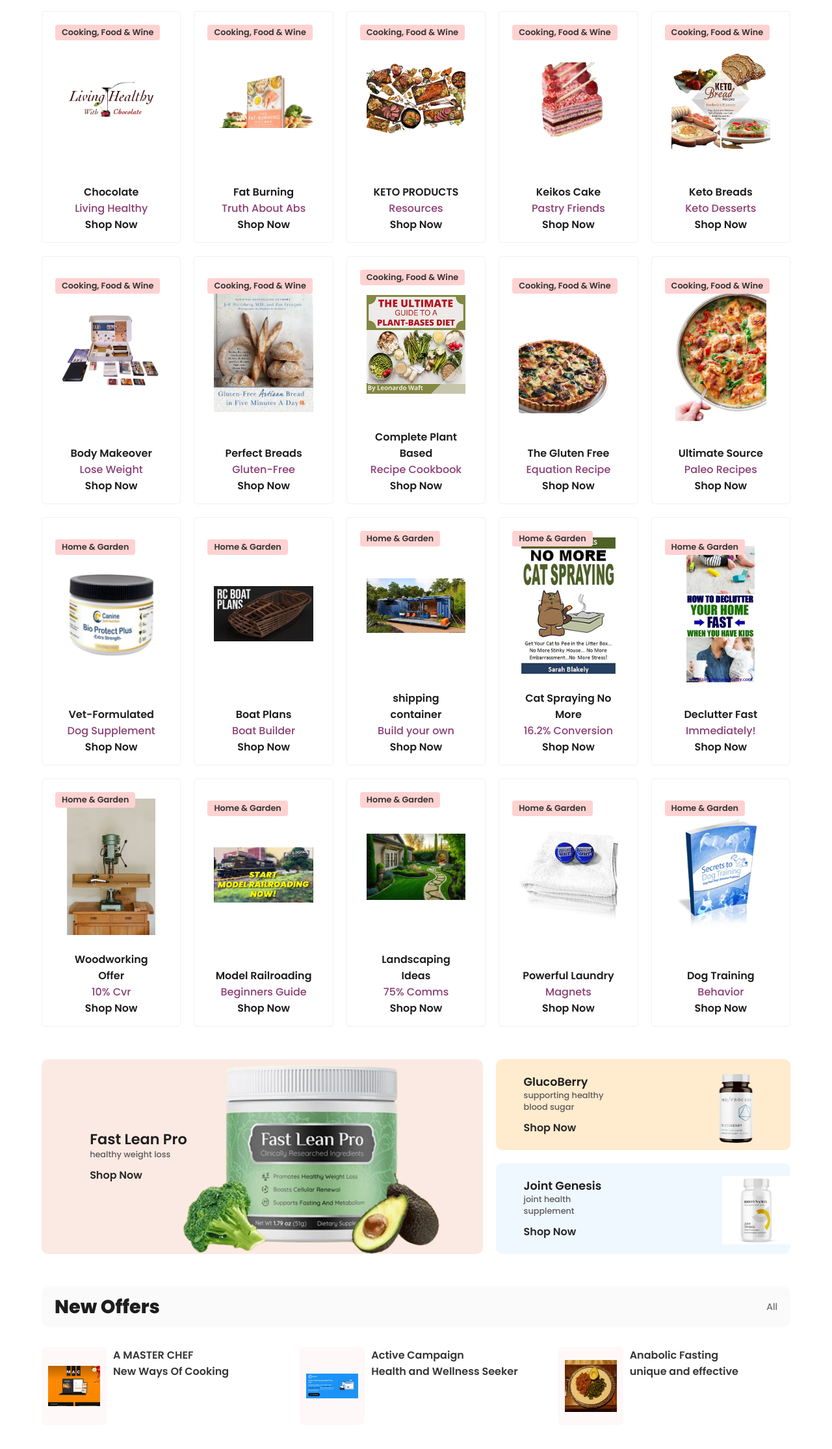
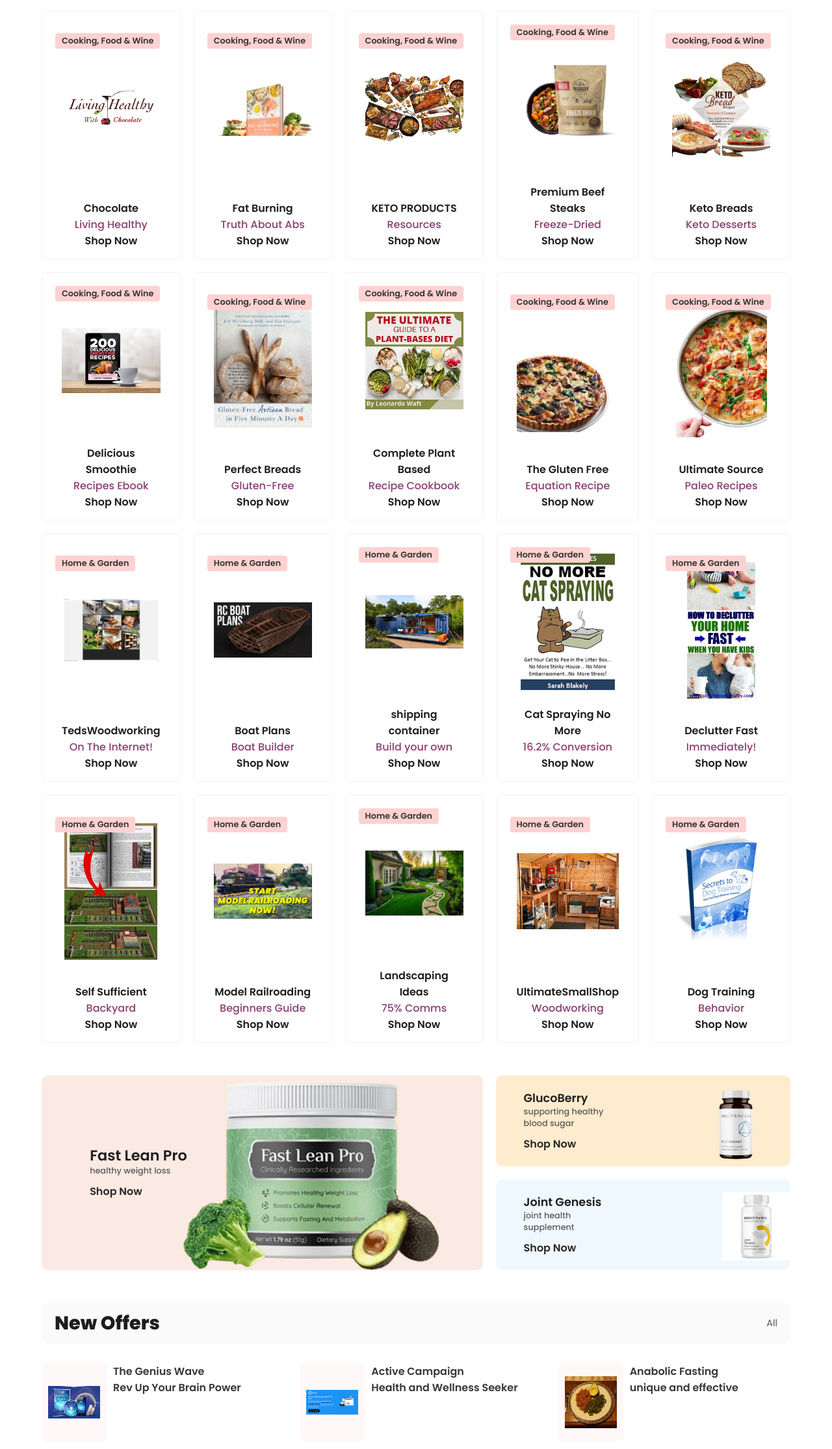
Before and after one commit to Dan040971/cbmarketing_aff, a plain HTML site: page index.html in a window 1280 px wide. Shown: the part 2468-4698 px from the top of the page at 65% size. Drawn offline with nearby package versions, Linux system fonts and the light colour scheme.

Commit message:
update index

```diff
--- a/index.html
+++ b/index.html
@@ -444,14 +444,14 @@
            <div class="top-offers-box Cooking">
             <!-- img -->
              <a href="#" class="top-offers-img">
-              <img src="Products/Cooking, Food & Wine/Keikos Cake and Pastry Friends.jfif" alt="">
+              <img src="Products/Cooking, Food & Wine/Freeze-Dried Beef Steaks.webp" alt="">
               <span>Cooking, Food & Wine </span>
              </a>
              <!-- text -->
               <div class="top-offers-text Health & Fitness">
-                <a href="#" class="top-offers-title">Keikos Cake</a>
-                <span>Pastry Friends</span>
-                <a href="https://c3f120gdphkfr97om7kgu21x78.hop.clickbank.net">Shop Now</a>
+                <a href="#" class="top-offers-title">Premium Beef Steaks</a>
+                <span>Freeze-Dried </span>
+                <a href="https://fd9c4aiiteoaq79mv40jm0h00y.hop.clickbank.net">Shop Now</a>
               </div>
            </div>
           <!-- **box5** -->
@@ -472,14 +472,15 @@
            <div class="top-offers-box Cooking">
             <!-- img -->
              <a href="#" class="top-offers-img">
-              <img src="Products/Cooking, Food & Wine/Lose Weight Body Makeover.jpg" alt="">
+              <img src="Products/Cooking, Food & Wine/200 Delicious Smoothie Recipes Ebook.jfif" alt="">
               <span>Cooking, Food & Wine</span>
              </a>
              <!-- text -->
               <div class="top-offers-text">
-                <a href="#" class="top-offers-title">Body Makeover</a>
-                <span>Lose Weight</span>
-                <a href="https://4e778-baykmem41-rbssip4nau.hop.clickbank.net">Shop Now</a>
+                <a href="#" class="top-offers-title">Delicious Smoothie
+                  </a>
+                <span>Recipes Ebook</span>
+                <a href="https://da854cjcyhf7s66q7qcs9odkf8.hop.clickbank.net">Shop Now</a>
               </div>
            </div>
           <!-- **box7** -->
@@ -542,14 +543,14 @@
            <div class="top-offers-box Garden">
             <!-- img -->
              <a href="#" class="top-offers-img">
-              <img src="Products/Home&Garden/Bio Protect Plus.jpg" alt="">
+              <img src="Products/Home&Garden/Tedswoodworking.webp" alt="">
               <span>Home & Garden</span>
              </a>
              <!-- text -->
               <div class="top-offers-text">
-                <a href="#" class="top-offers-title">Vet-Formulated</a>
-                <span>Dog Supplement</span>
-                <a href="https://64bacyhes8ill039jalji9qhi9.hop.clickbank.net">Shop Now</a>
+                <a href="#" class="top-offers-title">TedsWoodworking</a>
+                <span>On The Internet!</span>
+                <a href="https://31fb0-okvkk7w41eo37jnz0hes.hop.clickbank.net">Shop Now</a>
               </div>
            </div>
           <!-- **box2** -->
@@ -612,14 +613,14 @@
            <div class="top-offers-box Garden">
             <!-- img -->
              <a href="#" class="top-offers-img">
-              <img src="Products/Home&Garden/Hot Woodworking Offer.jpg" alt="">
+              <img src="Products/Home&Garden/Self-Sufficient Backyard Program.jpg" alt="">
               <span>Home & Garden</span>
              </a>
              <!-- text -->
               <div class="top-offers-text">
-                <a href="#" class="top-offers-title">Woodworking Offer</a>
-                <span>10% Cvr</span>
-                <a href="https://cf7d0cfkr7n8ly1iycorhx3o4x.hop.clickbank.net">Shop Now</a>
+                <a href="#" class="top-offers-title">Self Sufficient </a>
+                <span>Backyard</span>
+                <a href="https://943556jg18gbx9dcevdf682b5w.hop.clickbank.net">Shop Now</a>
               </div>
            </div>
           <!-- **box7** -->
@@ -654,14 +655,14 @@
            <div class="top-offers-box Garden">
             <!-- img -->
              <a href="#" class="top-offers-img">
-              <img src="Products/Home&Garden/NEW Powerful Laundry Magnets.jpg" alt="">
+              <img src="Products/Home&Garden/UltimateSmallShop.jpg" alt="">
               <span>Home & Garden</span>
              </a>
              <!-- text -->
               <div class="top-offers-text">
-                <a href="#" class="top-offers-title">Powerful Laundry </a>
-                <span>Magnets</span>
-                <a href="https://05c6c1jhz6cfr9clieshz7on4c.hop.clickbank.net">Shop Now</a>
+                <a href="#" class="top-offers-title">UltimateSmallShop </a>
+                <span>Woodworking</span>
+                <a href="https://be19a0oitdikl6ffxgfcnkkm0h.hop.clickbank.net">Shop Now</a>
               </div>
            </div>
           <!-- **box10** -->
@@ -729,12 +730,12 @@
          <div class="new-box">
           <!-- img -->
            <a href="#" class="new-box-img">
-            <img src="Products/New offers/Masterchef Projects 3.png" alt="">
+            <img src="Products/New offers/The Genius Wave.jfif" alt="">
            </a>
            <!-- text -->
             <div class="new-box-text">
-              <a href="#"> A MASTER CHEF</a>
-              <span class="n-category"><a href="https://28244bemr6eft123mnv5ua8x5n.hop.clickbank.net"> New Ways Of Cooking</a></span>
+              <a href="#"> The Genius Wave</a>
+              <span class="n-category"><a href="https://8b9b30gis7kak282iaon6yxked.hop.clickbank.net">Rev Up Your Brain Power </a></span>
               <span class="n-price" style="visibility: hidden;">$99 <del>$129</del></span>
             </div>
          </div>
@@ -794,12 +795,12 @@
          <div class="new-box">
           <!-- img -->
            <a href="#" class="new-box-img">
-            <img src="Products/New offers/gut health program.jpg" alt="">
+            <img src="Products/New offers/Billionaire Brain Wave.jpg" alt="">
            </a>
            <!-- text -->
             <div class="new-box-text">
-              <a href="#"> Gut Health Program</a>
-              <span class="n-category">Learn New Ways Of Cooking</span>
+              <a href="#">Billionaire Brain Wave </a>
+              <span class="n-category"><a href="https://48a0eagdt6kis58wui4zjrkp4q.hop.clickbank.net">Figure Marketer</a></span>
               <span class="n-price" style="visibility: hidden;">$99 <del>$129</del></span>
             </div>
          </div>
@@ -846,12 +847,12 @@
          <div class="new-box">
           <!-- img -->
            <a href="#" class="new-box-img">
-            <img src="Products/New offers/Love Your Labour.jpeg" alt="">
+            <img src="Products/New offers/Live Chat Jobs.jpg" alt="">
            </a>
            <!-- text -->
             <div class="new-box-text">
-              <a href="#"> Love Your Labour</a>
-              <span class="n-category">Learn New Ways Of Cooking</span>
+              <a href="#">Live Chat Jobs</a>
+              <span class="n-category"><a href="https://f87ea3kj-kd8m67fx2o3ok-4rv.hop.clickbank.net">You have to try this one</a></span>
               <span class="n-price" style="visibility: hidden;">$99 <del>$129</del></span>
             </div>
          </div>
@@ -859,12 +860,12 @@
          <div class="new-box">
           <!-- img -->
            <a href="#" class="new-box-img">
-            <img src="Products/New offers/Performance Golf.jpg" alt="">
+            <img src="Products/New offers/Moon Reading.webp" alt="">
            </a>
            <!-- text -->
             <div class="new-box-text">
-              <a href="#"> Performance Golf</a>
-              <span class="n-category">Learn New Ways Of Cooking</span>
+              <a href="#">Moon Reading</a>
+              <span class="n-category"><a href="https://788ca0bj3lnkm81rmn3epszc4g.hop.clickbank.net">Astrology Reading</a></span>
               <span class="n-price" style="visibility: hidden;">$99 <del>$129</del></span>
             </div>
          </div>
@@ -872,12 +873,12 @@
          <div class="new-box">
           <!-- img -->
            <a href="#" class="new-box-img">
-            <img src="Products/New offers/SaaS Apps and Pay Just Once-off. Not Monthly..jfif" alt="">
+            <img src="Products/New offers/The Lost Generator.jpg" alt="">
            </a>
            <!-- text -->
             <div class="new-box-text">
-              <a href="#"> SaaS Apps and Pay</a>
-              <span class="n-category">Learn New Ways Of Cooking</span>
+              <a href="#">The Lost Generator</a>
+              <span class="n-category"><a href="https://db7043kir6elyy6pwzyhxnj9-w.hop.clickbank.net">Generate Unlimited Energy on Demand </a></span>
               <span class="n-price" style="visibility: hidden;">$99 <del>$129</del></span>
             </div>
          </div>
```
Also changed, not shown: Products/Cooking, Food & Wine/200 Delicious Smoothie Recipes Ebook.jfif (added), Products/Cooking, Food & Wine/Freeze-Dried Beef Steaks.webp (added), Products/Home&Garden/Self-Sufficient Backyard Program.jpg (added), Products/Home&Garden/Tedswoodworking.webp (added), Products/Home&Garden/UltimateSmallShop.jpg (added), Products/New offers/Billionaire Brain Wave.jpg (added), Products/New offers/Live Chat Jobs.jpg (added), Products/New offers/Moon Reading.webp (added), Products/New offers/The Genius Wave.jfif (added), Products/New offers/The Lost Generator.jpg (added).
